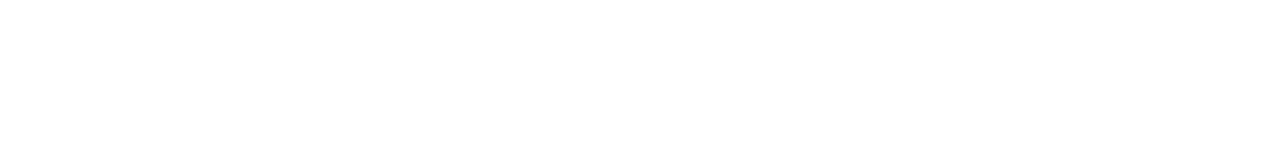
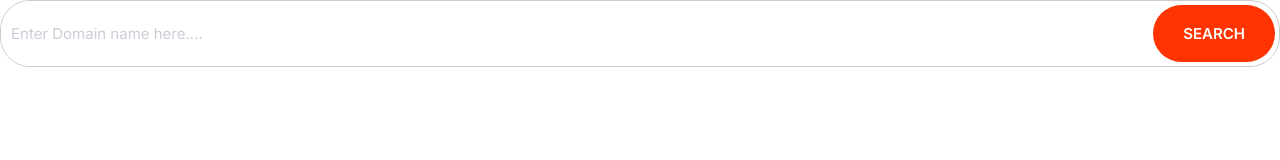
Before and after one commit to darecallad/responsiveProject1, a plain HTML site: page docs/index.html in a window 1280 px wide. Drawn offline with Linux system fonts and the light colour scheme.

Commit message:
define input group component

```diff
--- a/docs/css/styles.css
+++ b/docs/css/styles.css
@@ -4,6 +4,8 @@
   --color-accent: #ff3400;
   --color-headings: #1b0760;
   --color-body: #918ca4;
+  --color-border: #ccc;
+  --border-radius: 30px;
 }
 
 *,
@@ -189,8 +191,8 @@ a {
 /* Input */
 
 .input {
-  border-radius: 30px;
-  border: 1px solid #ccc;
+  border-radius: var(--border-radius);
+  border: 1px solid var(--color-border);
   color: var(--color-headings);
   font-size: 2rem;
   outline: 0;
@@ -199,6 +201,22 @@ a {
 
 ::placeholder {
   color: #cbcdd7;
+}
+
+.input-group {
+  border: 1px solid var(--color-border);
+  border-radius: var(--border-radius);
+  display: flex;
+}
+
+.input-group .input {
+  border: 0;
+  flex-grow: 1;
+  padding: 1.5rem 1rem;
+}
+
+.input-group .btn {
+  margin: 4px;
 }
 
 @media screen and (min-width: 1024px) {
--- a/docs/index.html
+++ b/docs/index.html
@@ -13,5 +13,14 @@
     <link rel="stylesheet" href="css/normalize.css" />
     <link rel="stylesheet" href="css/styles.css" />
   </head>
-  <body></body>
+  <body>
+    <div class="input-group">
+      <input
+        type="text"
+        class="input"
+        placeholder="Enter Domain name here...."
+      />
+      <button class="btn btn--accent">search</button>
+    </div>
+  </body>
 </html>
```
Also changed, not shown: docs/components/inputgroup.html (added, +4 -0 lines).
